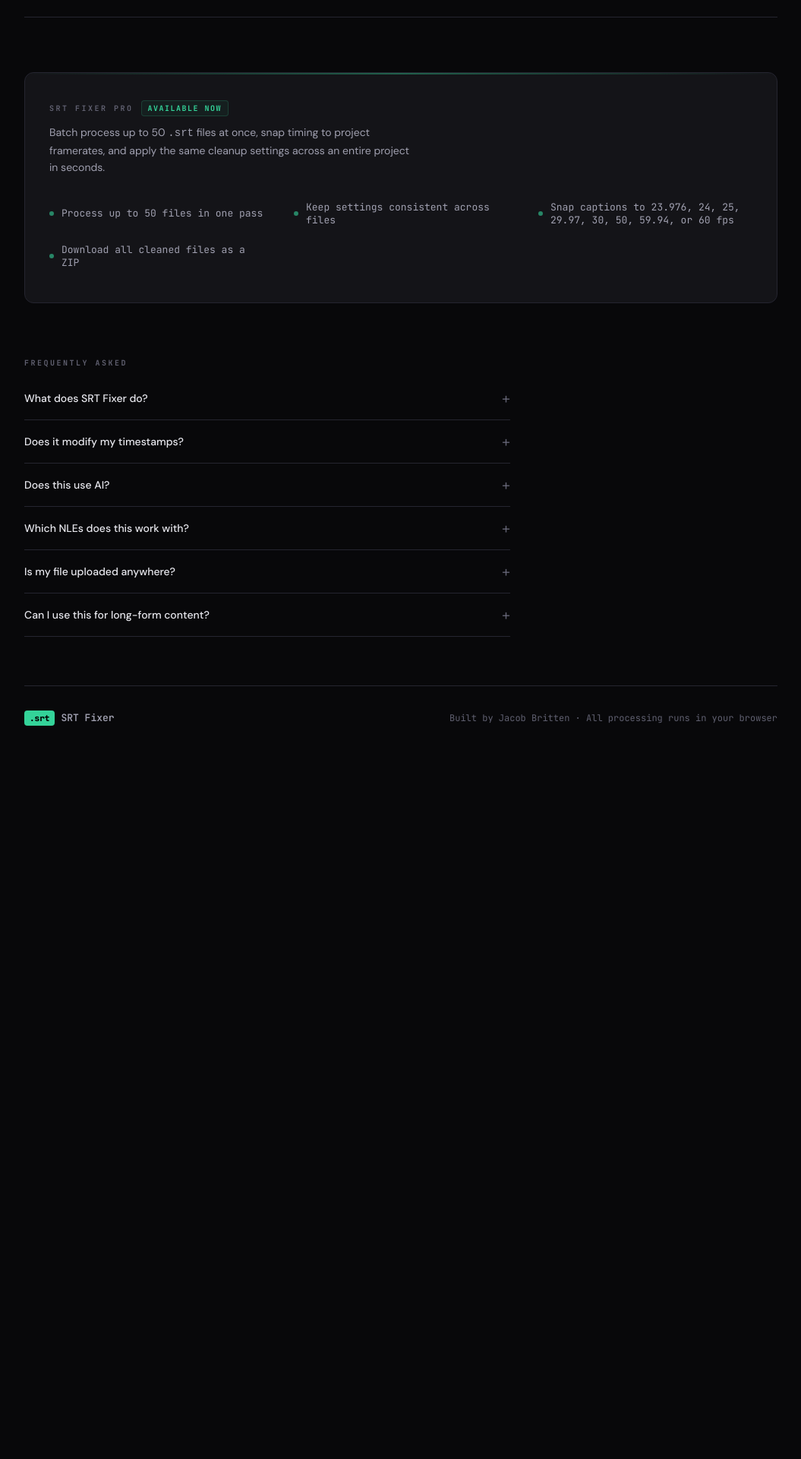
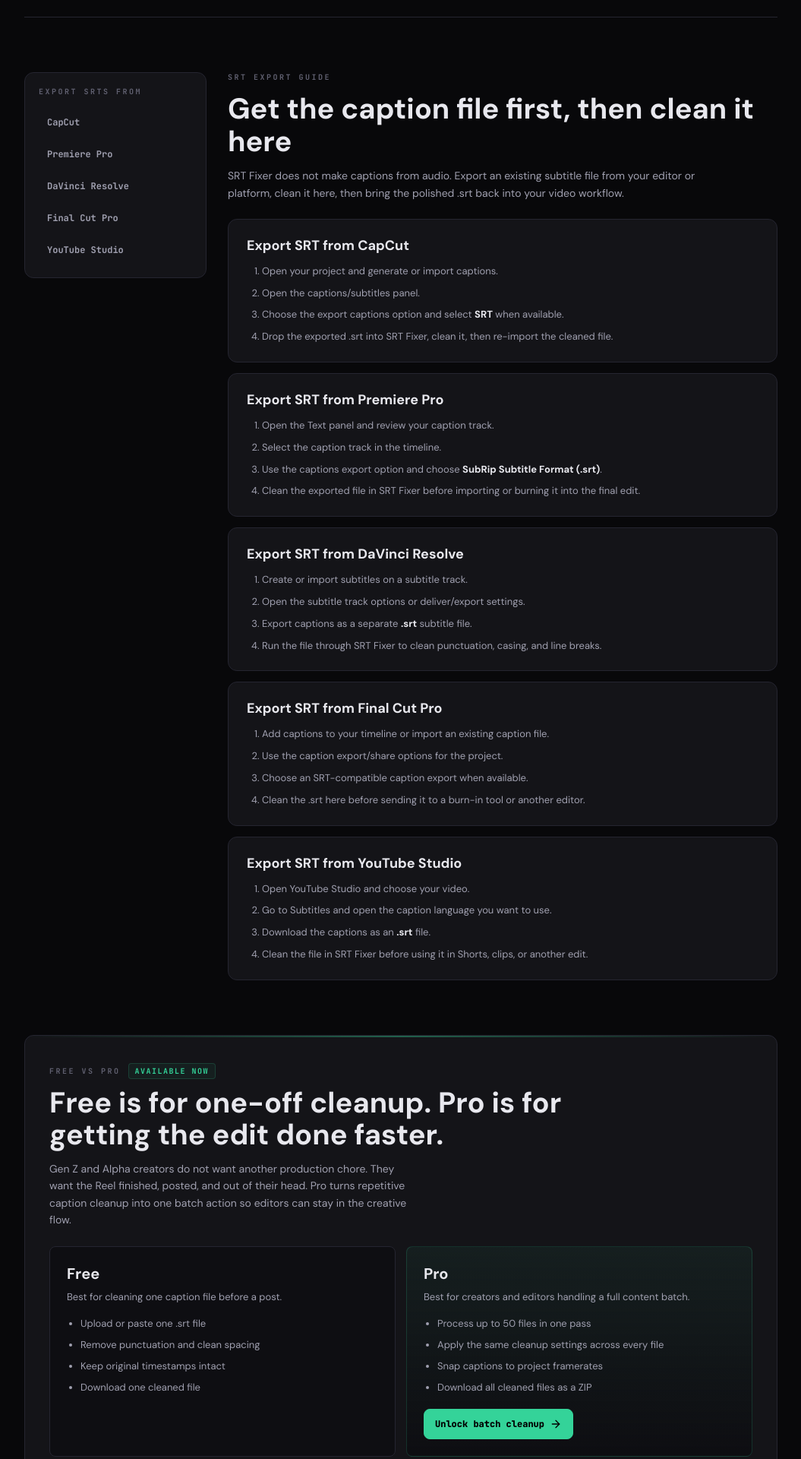
Before and after one commit to fuzmaster/srt-fixer, a React (Vite) app: page / in a window 1280 px wide. Shown: the part 2900-4820 px from the top of the page at 76% size, without its empty margins (112-1167 px from the left). Before the commit the page ends 3895 px from the top, so only its background shows below. Built offline with nearby package versions, Linux system fonts and the light colour scheme; no server answers.

Commit message:
Add editor export guides and Pro comparison

```diff
--- a/src/components/SRTFixer.jsx
+++ b/src/components/SRTFixer.jsx
@@ -744,28 +744,116 @@
         </div>
       </section>
 
+      {/* ═══════ EXPORT GUIDES ═══════ */}
+      <section className="app-container section-stack" id="export-guides">
+        <div className="fu d6 guide-layout">
+          <aside className="guide-nav" aria-label="Export guide navigation">
+            <Label>Export SRTs From</Label>
+            <nav className="guide-nav-links">
+              <a href="#export-capcut">CapCut</a>
+              <a href="#export-premiere">Premiere Pro</a>
+              <a href="#export-resolve">DaVinci Resolve</a>
+              <a href="#export-final-cut">Final Cut Pro</a>
+              <a href="#export-youtube">YouTube Studio</a>
+            </nav>
+          </aside>
+
+          <div className="guide-content">
+            <div className="guide-intro">
+              <Label>SRT Export Guide</Label>
+              <h2>Get the caption file first, then clean it here</h2>
+              <p>
+                SRT Fixer does not make captions from audio. Export an existing subtitle file from your editor or platform, clean it here, then bring the polished .srt back into your video workflow.
+              </p>
+            </div>
+
+            <div className="guide-card" id="export-capcut">
+              <h3>Export SRT from CapCut</h3>
+              <ol>
+                <li>Open your project and generate or import captions.</li>
+                <li>Open the captions/subtitles panel.</li>
+                <li>Choose the export captions option and select <strong>SRT</strong> when available.</li>
+                <li>Drop the exported .srt into SRT Fixer, clean it, then re-import the cleaned file.</li>
+              </ol>
+            </div>
+
+            <div className="guide-card" id="export-premiere">
+              <h3>Export SRT from Premiere Pro</h3>
+              <ol>
+                <li>Open the Text panel and review your caption track.</li>
+                <li>Select the caption track in the timeline.</li>
+                <li>Use the captions export option and choose <strong>SubRip Subtitle Format (.srt)</strong>.</li>
+                <li>Clean the exported file in SRT Fixer before importing or burning it into the final edit.</li>
+              </ol>
+            </div>
+
+            <div className="guide-card" id="export-resolve">
+              <h3>Export SRT from DaVinci Resolve</h3>
+              <ol>
+                <li>Create or import subtitles on a subtitle track.</li>
+                <li>Open the subtitle track options or deliver/export settings.</li>
+                <li>Export captions as a separate <strong>.srt</strong> subtitle file.</li>
+                <li>Run the file through SRT Fixer to clean punctuation, casing, and line breaks.</li>
+              </ol>
+            </div>
+
+            <div className="guide-card" id="export-final-cut">
+              <h3>Export SRT from Final Cut Pro</h3>
+              <ol>
+                <li>Add captions to your timeline or import an existing caption file.</li>
+                <li>Use the caption export/share options for the project.</li>
+                <li>Choose an SRT-compatible caption export when available.</li>
+                <li>Clean the .srt here before sending it to a burn-in tool or another editor.</li>
+              </ol>
+            </div>
+
+            <div className="guide-card" id="export-youtube">
+              <h3>Export SRT from YouTube Studio</h3>
+              <ol>
+                <li>Open YouTube Studio and choose your video.</li>
+                <li>Go to Subtitles and open the caption language you want to use.</li>
+                <li>Download the captions as an <strong>.srt</strong> file.</li>
+                <li>Clean the file in SRT Fixer before using it in Shorts, clips, or another edit.</li>
+              </ol>
+            </div>
+          </div>
+        </div>
+      </section>
+
       {/* ═══════ PRO TEASE ═══════ */}
       <section className="app-container section-stack">
-        <div className="fu d6 pro-marketing-card">
+        <div className="fu d6 pro-marketing-card" id="free-vs-pro">
           <div className="pro-marketing-topline" />
           <div className="pro-marketing-head-row">
-            <Label>SRT Fixer Pro</Label>
+            <Label>Free vs Pro</Label>
             <span className="pro-marketing-pill">Available Now</span>
           </div>
+          <h2 className="pro-marketing-title">Free is for one-off cleanup. Pro is for getting the edit done faster.</h2>
           <p className="pro-marketing-copy">
-            Batch process up to 50 <code>.srt</code> files at once, snap timing to project framerates, and apply the same cleanup settings across an entire project in seconds.
+            Gen Z and Alpha creators do not want another production chore. They want the Reel finished, posted, and out of their head. Pro turns repetitive caption cleanup into one batch action so editors can stay in the creative flow.
           </p>
-          <div className="pro-marketing-grid">
-            {[
-              "Process up to 50 files in one pass",
-              "Keep settings consistent across files",
-              "Snap captions to 23.976, 24, 25, 29.97, 30, 50, 59.94, or 60 fps",
-              "Download all cleaned files as a ZIP",
-            ].map((f) => (
-              <div key={f} className="pro-marketing-item">
-                <span className="pro-marketing-dot" />{f}
-              </div>
-            ))}
+          <div className="plan-grid">
+            <div className="plan-card">
+              <h3>Free</h3>
+              <p>Best for cleaning one caption file before a post.</p>
+              <ul>
+                <li>Upload or paste one .srt file</li>
+                <li>Remove punctuation and clean spacing</li>
+                <li>Keep original timestamps intact</li>
+                <li>Download one cleaned file</li>
+              </ul>
+            </div>
+            <div className="plan-card is-pro">
+              <h3>Pro</h3>
+              <p>Best for creators and editors handling a full content batch.</p>
+              <ul>
+                <li>Process up to 50 files in one pass</li>
+                <li>Apply the same cleanup settings across every file</li>
+                <li>Snap captions to project framerates</li>
+                <li>Download all cleaned files as a ZIP</li>
+              </ul>
+              <button onClick={() => setMode("batch")} className="plan-upgrade-btn">Unlock batch cleanup {I.arrow}</button>
+            </div>
           </div>
         </div>
       </section>
--- a/src/index.css
+++ b/src/index.css
@@ -222,14 +222,33 @@
 .workflow-link-btn{margin-top:auto;padding-top:18px;background:none;border:none;color:var(--ac);font-family:var(--mono);font-size:12px;font-weight:700;cursor:pointer;display:inline-flex;align-items:center;gap:7px;text-align:left}
 .workflow-link-btn:hover{color:var(--ac-h)}
 
+.guide-layout{display:grid;grid-template-columns:240px 1fr;gap:28px;align-items:start}
+.guide-nav{position:sticky;top:24px;padding:18px;background:var(--sf);border:1px solid var(--bd);border-radius:var(--rl)}
+.guide-nav-links{margin-top:16px;display:grid;gap:6px}
+.guide-nav-links a{font-family:var(--mono);font-size:12px;font-weight:700;color:var(--fg2);text-decoration:none;border:1px solid transparent;border-radius:6px;padding:9px 10px}
+.guide-nav-links a:hover{color:var(--ac);border-color:var(--ac-b);background:var(--ac-d)}
+.guide-content{display:grid;gap:14px}
+.guide-intro{padding-bottom:8px}
+.guide-intro h2{margin-top:14px;font-size:clamp(24px,4vw,38px);line-height:1.12;color:var(--fg)}
+.guide-intro p{margin-top:12px;font-size:14px;line-height:1.65;color:var(--fg2);max-width:620px}
+.guide-card{scroll-margin-top:24px;padding:22px 24px;background:var(--sf);border:1px solid var(--bd);border-radius:var(--rl)}
+.guide-card h3{font-size:18px;margin-bottom:12px;color:var(--fg)}
+.guide-card ol{padding-left:20px;display:grid;gap:8px;color:var(--fg2);font-size:13px;line-height:1.6}
+.guide-card strong{color:var(--fg)}
+
 .pro-marketing-card{padding:36px 32px;background:var(--sf);border:1px solid var(--bd);border-radius:var(--rl);position:relative;overflow:hidden}
 .pro-marketing-topline{position:absolute;top:0;left:0;right:0;height:2px;background:linear-gradient(90deg,transparent 0%, var(--ac) 50%, transparent 100%);opacity:.4}
 .pro-marketing-head-row{display:flex;align-items:center;gap:10px;margin-bottom:10px;flex-wrap:wrap}
 .pro-marketing-pill{font-size:10px;font-weight:700;letter-spacing:1.5px;text-transform:uppercase;background:var(--ac-d);border:1px solid var(--ac-b);color:var(--ac);padding:3px 8px;border-radius:4px;font-family:var(--mono)}
+.pro-marketing-title{font-size:clamp(24px,4vw,38px);line-height:1.12;color:var(--fg);max-width:720px;margin-bottom:12px}
 .pro-marketing-copy{font-size:14px;color:var(--fg2);line-height:1.6;max-width:480px;margin-bottom:24px}
-.pro-marketing-grid{display:grid;grid-template-columns:repeat(auto-fill,minmax(220px,1fr));gap:6px 40px}
-.pro-marketing-item{display:flex;align-items:center;gap:10px;padding:8px 0;font-size:13px;font-family:var(--mono);color:var(--fg2)}
-.pro-marketing-dot{width:6px;height:6px;border-radius:50%;background:var(--ac);flex-shrink:0;opacity:.6}
+.plan-grid{display:grid;grid-template-columns:1fr 1fr;gap:14px}
+.plan-card{padding:22px;background:var(--bg-el);border:1px solid var(--bd);border-radius:var(--r)}
+.plan-card.is-pro{border-color:var(--ac-b);background:linear-gradient(180deg,var(--ac-d),var(--bg-el))}
+.plan-card h3{font-size:20px;margin-bottom:8px;color:var(--fg)}
+.plan-card p{font-size:13px;line-height:1.55;color:var(--fg2);margin-bottom:14px}
+.plan-card ul{padding-left:18px;display:grid;gap:8px;color:var(--fg2);font-size:13px;line-height:1.55}
+.plan-upgrade-btn{margin-top:18px;font-family:var(--mono);font-size:12px;font-weight:800;padding:11px 14px;border-radius:var(--r);border:1px solid var(--ac);background:var(--ac);color:#000;cursor:pointer;display:inline-flex;align-items:center;gap:7px}
 
 .app-footer{padding-top:64px;padding-bottom:40px}
 .app-footer-inner{border-top:1px solid var(--bd);padding-top:32px;display:flex;flex-wrap:wrap;align-items:center;justify-content:space-between;gap:16px}
@@ -255,6 +274,9 @@
   .workflow-head-row{grid-template-columns:1fr}
   .workflow-grid{grid-template-columns:1fr}
   .workflow-card{min-height:auto}
+  .guide-layout{grid-template-columns:1fr}
+  .guide-nav{position:static}
+  .plan-grid{grid-template-columns:1fr}
   .action-bar{flex-direction:column !important}
   .action-bar button{width:100% !important;justify-content:center !important}
 }
```
